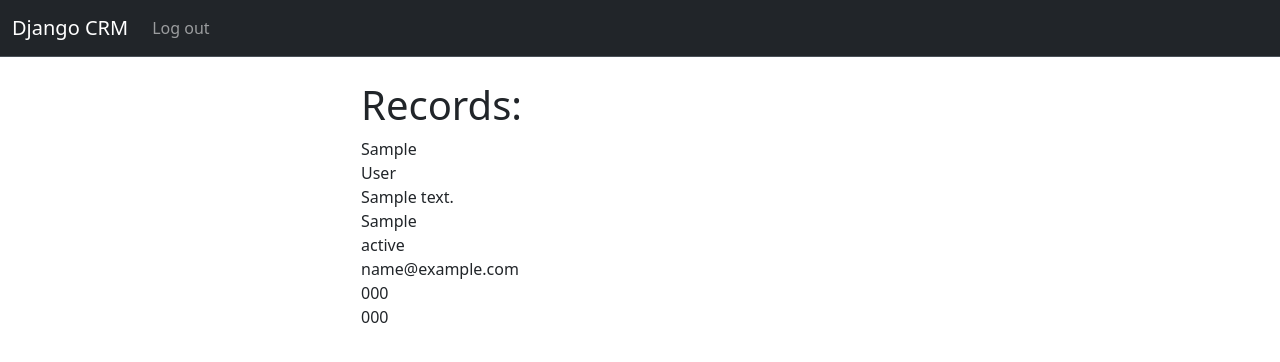
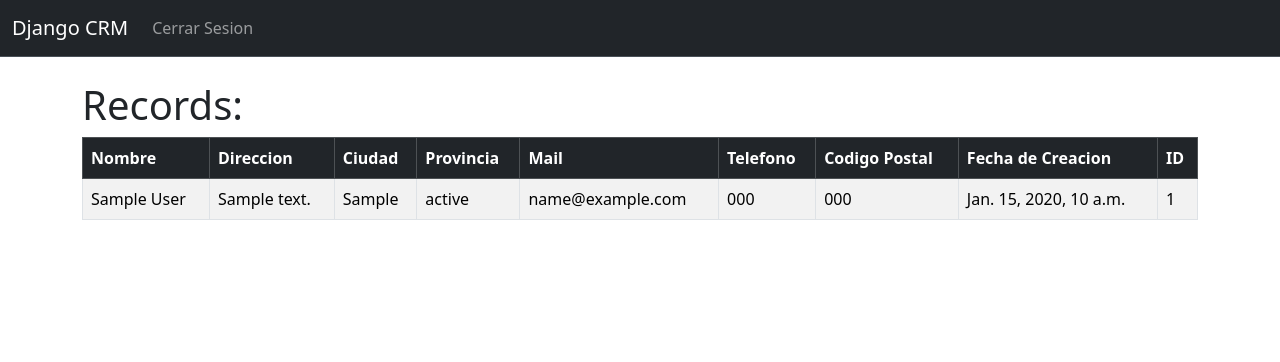
Before and after one commit to AndresGonzaloGarcia/Django-CRM, a Django app: page / in a window 1280 px wide. Shown: the top 362 px of the page. Run offline with Django 5.2, Linux system fonts and the light colour scheme; a user stored in the database is signed in; tables that the repository leaves empty hold one stand-in row (values such as "Sample post").

Commit message:
Actualizacion 3: agregada pag con datos de cliente especificos, chequear url, posible error

```diff
--- a/website/templates/home.html
+++ b/website/templates/home.html
@@ -2,28 +2,49 @@
 
 {% block content%}
 
-<div class='col-md-6 offset-md-3'>
 
 {% if user.is_authenticated %}
 
 <h1> Records: </h1>
-{% if records %}
+
+<table class="table table-striped table-hover table-bordered">
+  <thead class="table-dark">
+    <tr>
+      <th scope="col">Nombre</th>
+      <th scope="col">Direccion</th>
+      <th scope="col">Ciudad</th>
+      <th scope="col">Provincia</th>
+      <th scope="col">Mail</th>
+      <th scope="col">Telefono</th>
+      <th scope="col">Codigo Postal</th>
+      <th scope="col">Fecha de Creacion</th>
+      <th scope="col">ID</th>
+
+    </tr>
+  </thead>
+  <tbody>
+    {% if records %}
     {% for record in records %}
-        {{ record.first_name }} </br>
-        {{ record.last_name }} </br>
-        {{ record.address }} </br>
-        {{ record.city }} </br>
-        {{ record.state }} </br>
-        {{ record.mail }} </br>
-        {{ record.phone }} </br>
-        {{ record.zipcode }} </br>
-
-
-        </br>
+    <tr>
+        <td> {{ record.first_name }} {{ record.last_name }} </td>
+        <td> {{ record.address }} </td>
+        <td> {{ record.city }} </td>
+        <td> {{ record.state }} </td>
+        <td> {{ record.mail }} </td>
+        <td> {{ record.phone }} </td>
+        <td> {{ record.zipcode }} </td>
+        <td> {{ record.created_at }} </td>
+        <td> {{ record.id }} </td>
+    </tr>
 
     {% endfor %}
 
 {% endif %}
+  </tbody>
+</table>
+
+
+
 
 {% else %}
 
--- a/website/templates/navbar.html
+++ b/website/templates/navbar.html
@@ -8,14 +8,14 @@
         <ul class="navbar-nav me-auto mb-2 mb-lg-0">
           {% if user.is_authenticated %}
             <li class="nav-item">
-              <a class="nav-link" href="{%url 'logout' %}">Log out</a>
+              <a class="nav-link" href="{%url 'logout' %}">Cerrar Sesion</a>
             </li>
           {% else %}
             <li class="nav-item">
-              <a class="nav-link" href="{%url 'register' %}">Register</a>
+              <a class="nav-link" href="{%url 'register' %}">Registrarse</a>
             </li>
             <li class="nav-item">
-              <a class="nav-link" href="{%url 'home' %}">Log in</a>
+              <a class="nav-link" href="{%url 'home' %}">Iniciar Sesion</a>
             </li>
           {% endif %}
         </ul>
--- a/website/urls.py
+++ b/website/urls.py
@@ -6,5 +6,6 @@ from . import views
 urlpatterns = [
     path('', views.home, name= 'home'),
     path('logout/', views.logout_user, name= 'logout'),
-    path('register/', views.register_user, name= 'register')
+    path('register/', views.register_user, name= 'register'),
+    path('record/int:pk', views.customer_record, name= 'record') #pk = primary key
 ]
--- a/website/views.py
+++ b/website/views.py
@@ -15,17 +15,17 @@ def home(request):
         user = authenticate(request, username=username, password=password)
         if user is not None:
             login(request, user)
-            messages.success(request, 'You have been logged in succesfully.')
+            messages.success(request, 'Iniciaste sesion correctamente, bienvenido!')
             return redirect('home')
         else:
-            messages.success(request, 'There was an error while trying to log in, please try again. :/')
+            messages.success(request, 'Hubo un error mientras intentaste acceder, por favor intenta nuevamente :/')
             return redirect('home')
     else:
         return render(request, 'home.html', {'records': records})
 
 def logout_user(request):
     logout(request)
-    messages.success(request, 'You have been logged out succesfully.')
+    messages.success(request, 'Cerraste tu sesion, hasta pronto!')
     return redirect('home')
 
 def register_user(request):
@@ -38,10 +38,20 @@ def register_user(request):
             password = form.cleaned_data['password1']
             user = authenticate(username=username, password=password)
             login(request, user)
-            messages.success(request, "You Have Successfully Registered! Welcome!")
+            messages.success(request, "Te registraste con exito <3")
             return redirect('home')
     else:
         form = SignUpForm()
         return render(request, 'register.html', {'form':form})
 
     return render(request, 'register.html', {'form':form})
+
+
+def customer_record(request, pk):
+    if request.user.is_authenticated:
+        #buscar records
+        customer_record = Record.objects.get(id= pk)
+        return render(request, 'record.html', {'customer_record':customer_record})
+    else:
+        messages.success(request, "Tenes que estar registrado para ver la informacion.")
+        return redirect('home')
```
Also changed, not shown: website/templates/record.html (added, +7 -0 lines).
